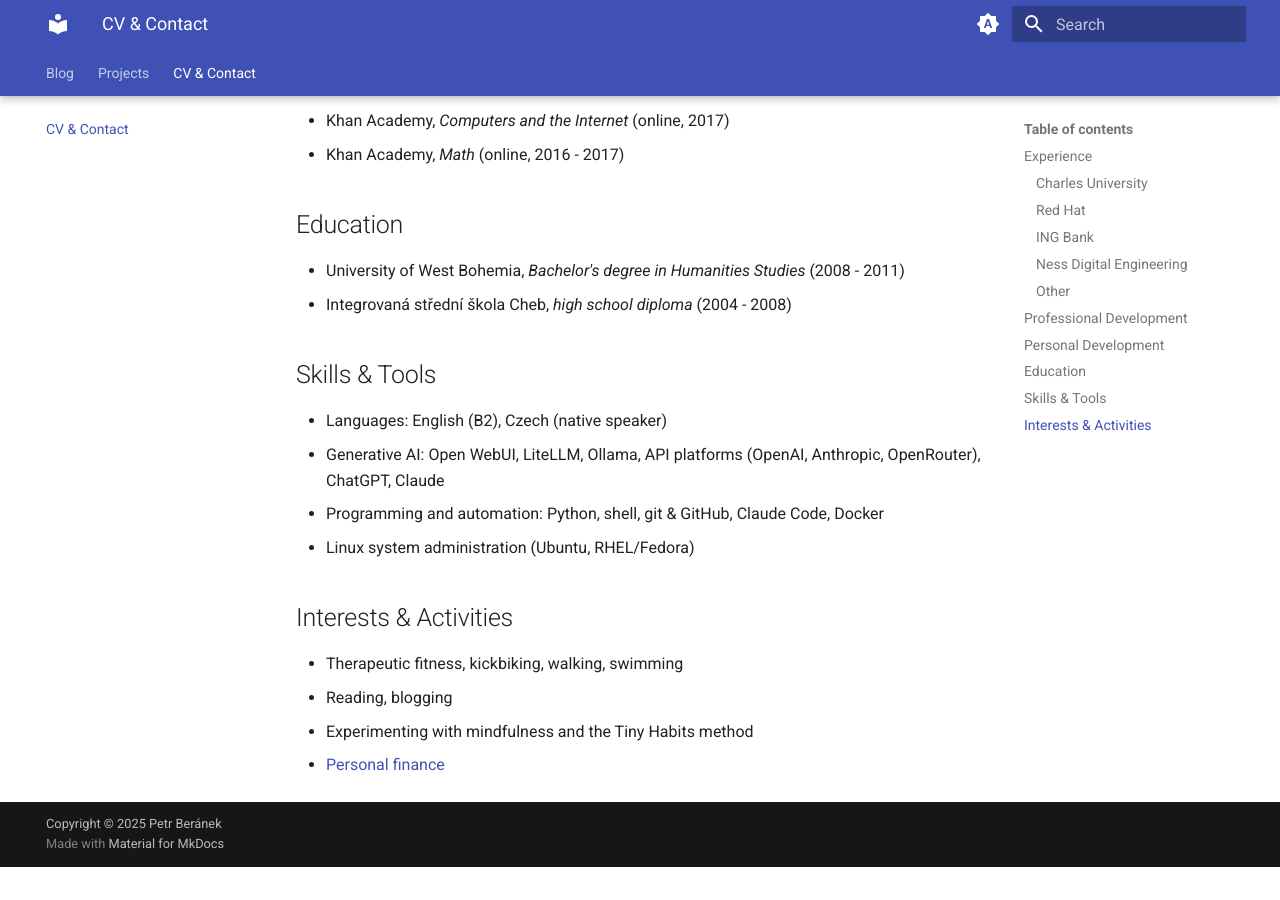
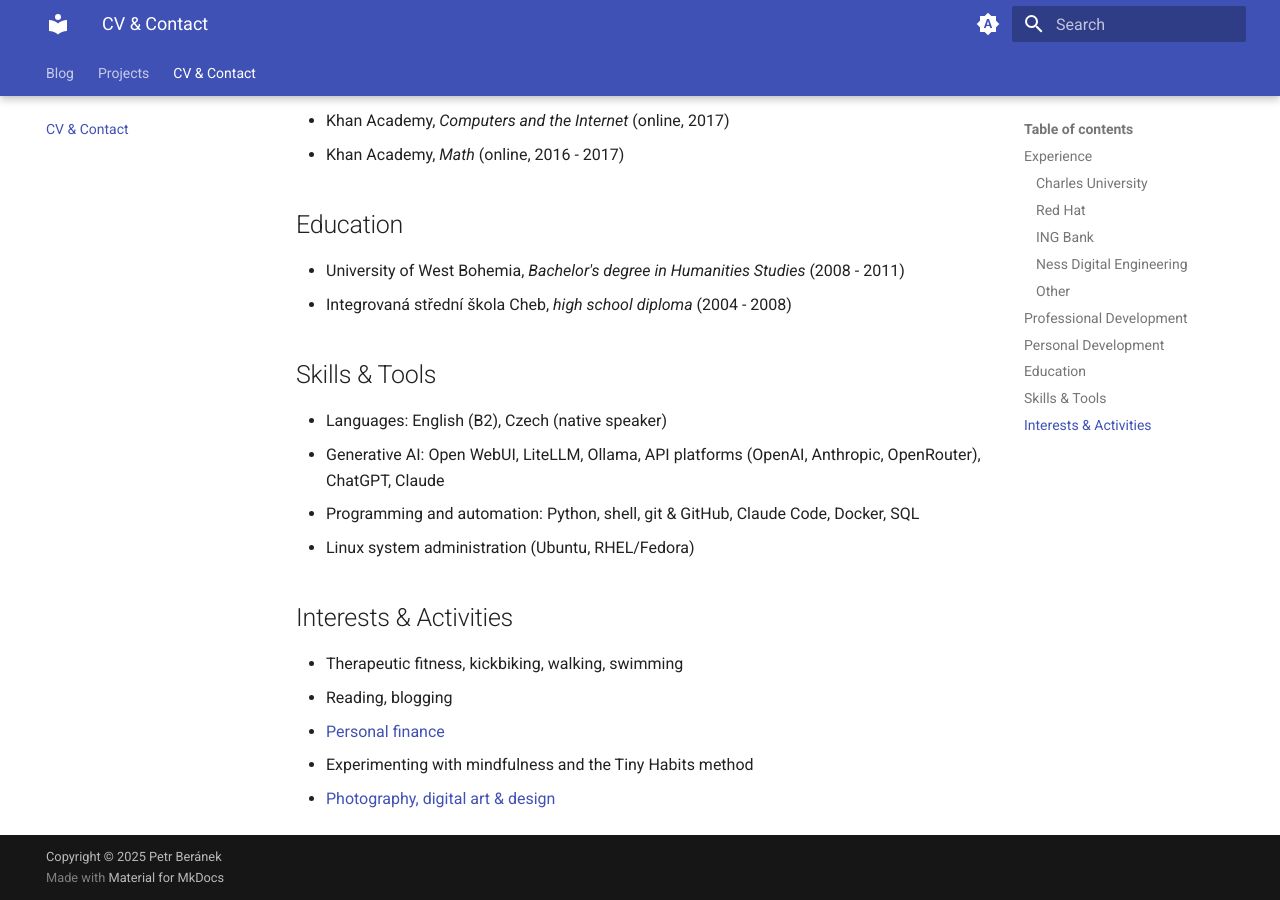
Before and after one commit to peberanek/peberanek.github.io, an MkDocs documentation site: the page built from docs/cv.md, in a window 1280 px wide and 900 px high, scrolled down 1936 px. Built offline with MkDocs 1.6.1 and Material for MkDocs 9.7.7, drawn with Linux system fonts in a browser that asks for light colours; before the commit the page ends 2803 px from its top, so only the background shows below that.

Commit message:
cv: update

```diff
--- a/docs/cv.md
+++ b/docs/cv.md
@@ -75,12 +75,13 @@ _Various roles in administration and services_ (2012 - 2017)
 
 * Languages: English (B2), Czech (native speaker)
 * Generative AI: Open WebUI, LiteLLM, Ollama, API platforms (OpenAI, Anthropic, OpenRouter), ChatGPT, Claude
-* Programming and automation: Python, shell, git & GitHub, Claude Code, Docker
+* Programming and automation: Python, shell, git & GitHub, Claude Code, Docker, SQL
 * Linux system administration (Ubuntu, RHEL/Fedora)
 
 ## Interests & Activities
 
 * Therapeutic fitness, kickbiking, walking, swimming
 * Reading, blogging
+* [Personal finance](projects.md/#personal-finance)
 * Experimenting with mindfulness and the Tiny Habits method
-* [Personal finance](projects.md/#personal-finance)
+* [Photography, digital art & design](https://www.behance.net/PetrBeranek)
```
